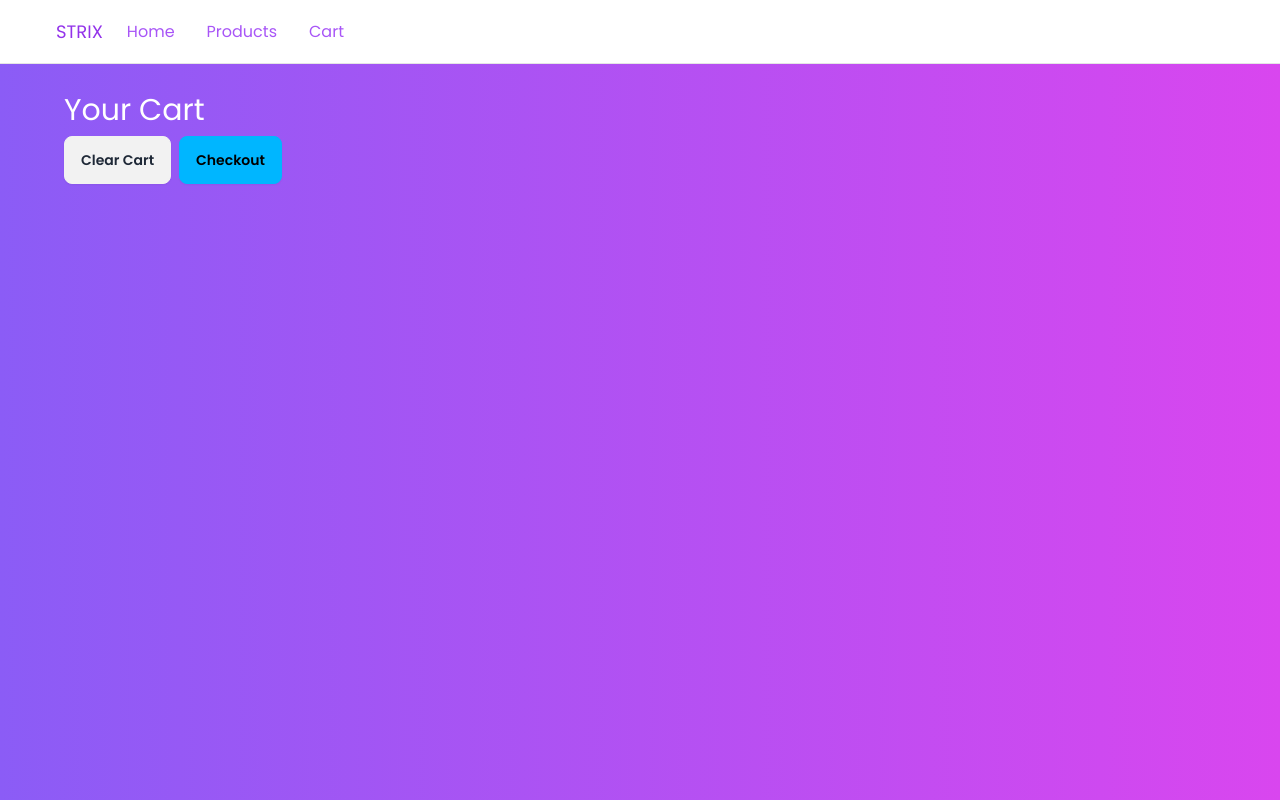
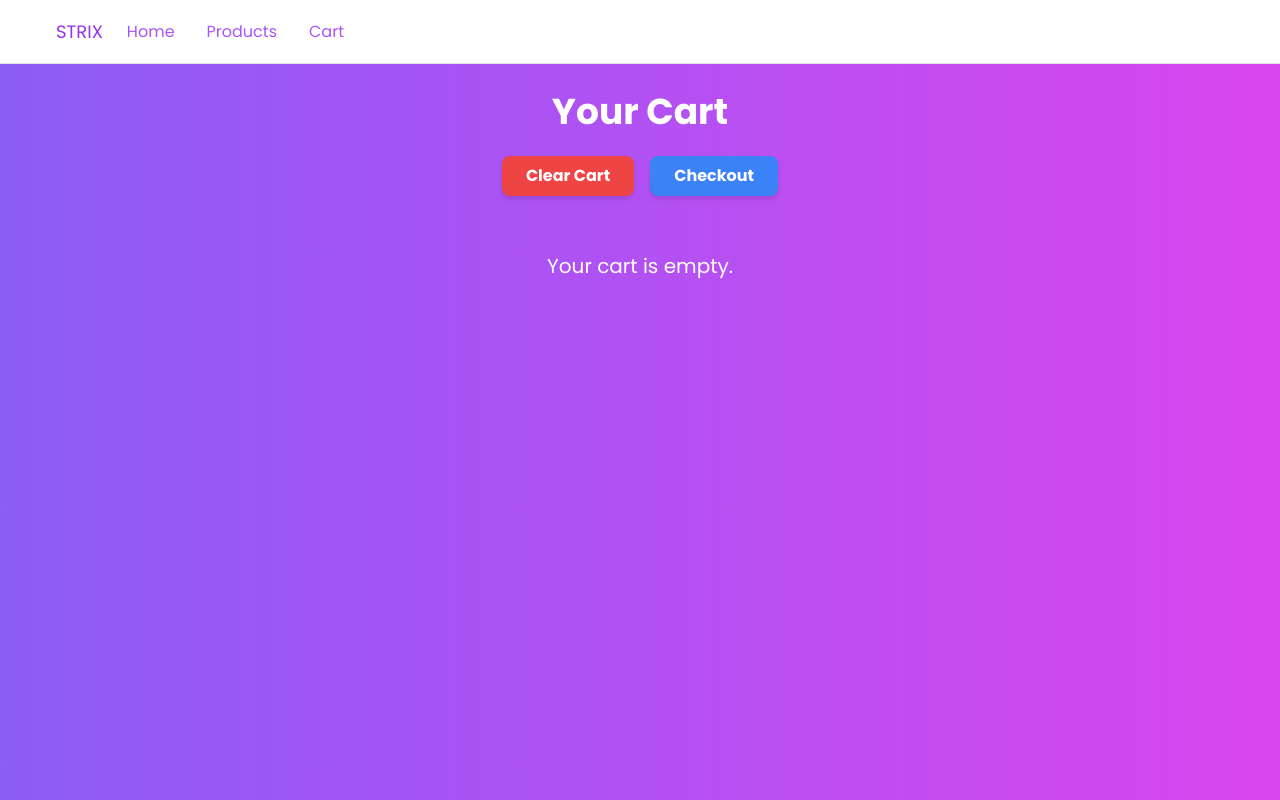
Before and after one commit to sandazzz/next-strix, a Next.js app: page /cart in a window 1280 px wide. Shown: the top 800 px of the page. Built offline with nearby package versions, Linux system fonts and the light colour scheme.

Commit message:
Update page.tsx

```diff
--- a/app/cart/page.tsx
+++ b/app/cart/page.tsx
@@ -1,4 +1,5 @@
 "use client";
+
 import { useEffect, useState } from "react";
 
 export interface CartItem {
@@ -11,6 +12,7 @@ export interface CartItem {
 
 export default function Cart() {
   const [cartItems, setCartItems] = useState<CartItem[]>([]);
+  const [loading, setLoading] = useState(false);
 
   useEffect(() => {
     if (typeof window !== "undefined") {
@@ -25,18 +27,19 @@ export default function Cart() {
   };
 
   const checkout = async () => {
-    const body = cartItems.map((item) => {
-      return {
+    setLoading(true);
+    const body = cartItems.map((item) => ({
       price: item.key,
       quantity: 1,
-      };
-    });
+    }));
     console.log(body);
 
-    const response = await fetch("api/checkout-sessions", {
+    try {
+      const response = await fetch("/api/checkout-sessions", {
         method: "POST",
         headers: {
           Accept: "application/json",
+          "Content-Type": "application/json",
         },
         body: JSON.stringify(body),
       });
@@ -45,41 +48,53 @@ export default function Cart() {
       if (response.ok) {
         const data = await response.json();
         console.log("Checkout session created:", data);
-      clearCart()
+        clearCart();
         // Rediriger l'utilisateur vers la session de paiement
         window.location.href = data;
-
+      } else {
+        setLoading(false);
+      }
+    } catch (error) {
+      console.error("Error during checkout:", error);
+      setLoading(false);
     }
   };
+
   return (
-    <main className="bg-gradient-to-r from-violet-500 to-fuchsia-500 min-h-screen p-7 md:px-16 text-white">
-      <h1 className="text-3xl">Your Cart</h1>
-      <div className="my-2 flex gap-2">
-        <button className="btn" onClick={clearCart}>
+    <main className="flex min-h-screen flex-col items-center bg-gradient-to-r from-violet-500 to-fuchsia-500 p-7 text-white md:px-16">
+      <h1 className="mb-6 text-4xl font-bold">Your Cart</h1>
+      <div className="mb-4 flex w-full justify-center">
+        <button
+          className="mr-4 transform rounded-lg bg-red-500 px-6 py-2 font-bold text-white shadow-md transition-transform hover:scale-105 hover:bg-red-600"
+          onClick={clearCart}
+        >
           Clear Cart
         </button>
-        <button className="btn btn-info" onClick={checkout}>
-          Checkout
+        <button
+          className="transform rounded-lg bg-blue-500 px-6 py-2 font-bold text-white shadow-md transition-transform hover:scale-105 hover:bg-blue-600"
+          onClick={checkout}
+          disabled={loading}
+        >
+          {loading ? "Processing..." : "Checkout"}
         </button>
       </div>
-
-      <section className="flex flex-col items-center w-full">
-        {cartItems.map((item, index) => (
+      <section className="mt-6 flex w-full flex-grow flex-col items-center">
+        {cartItems.length > 0 ? (
+          cartItems.map((item) => (
             <div
-            className="w-full md:max-w-80 my-6	flex flex-row justify-between items-center"
-            key={index}
+              className="mb-4 flex w-full items-center justify-between rounded-lg bg-white p-4 text-gray-800 shadow-md md:max-w-xl"
+              key={item.id}
             >
-            <div className="">
-              <h3>{item.name}</h3>
+              <div>
+                <h3 className="text-lg font-semibold">{item.name}</h3>
+                <p className="text-sm text-gray-500">{item.game}</p>
               </div>
-            <div className="w-auto">
-              <h3>{item.game}</h3>
+              <div className="text-lg font-bold">{item.price} €</div>
             </div>
-            <div className="">
-              <h3>{item.price} €</h3>
-            </div>
-          </div>
-        ))}
+          ))
+        ) : (
+          <p className="mt-4 text-xl">Your cart is empty.</p>
+        )}
       </section>
     </main>
   );
```
Lines whose indentation alone changed are shown as unchanged.
